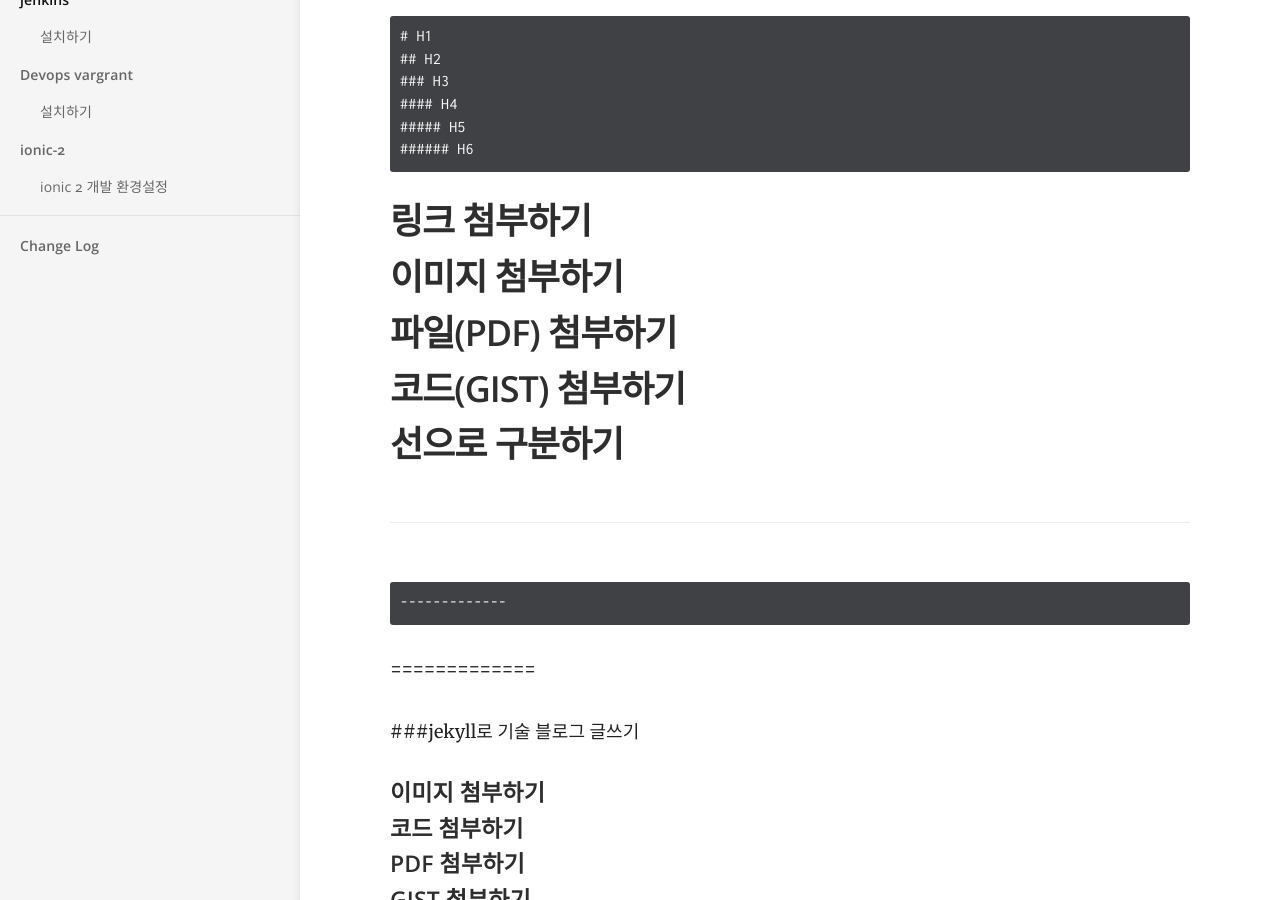
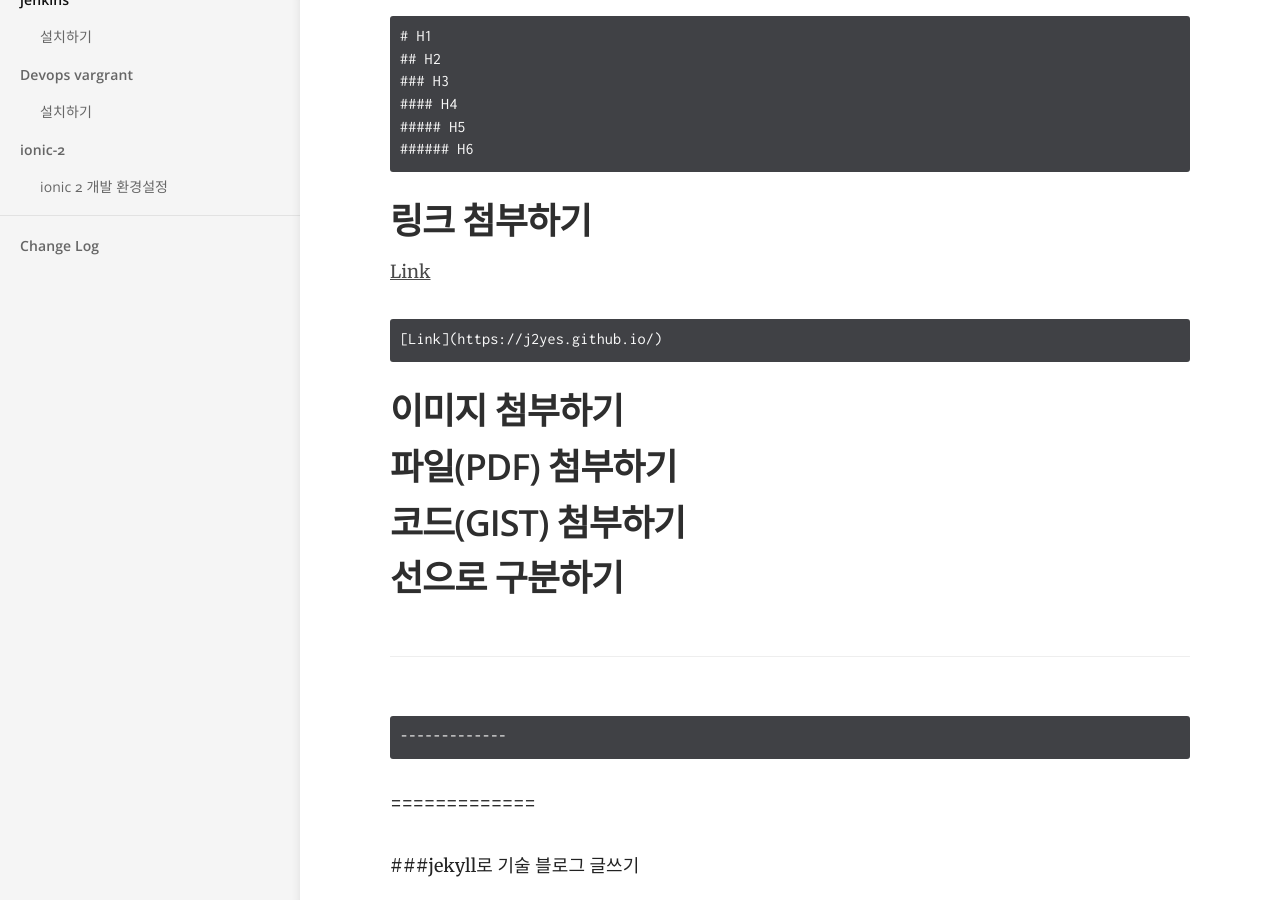
Before and after one commit to j2yes/j2yes.github.io, a Jekyll site: the page built from index.md, in a window 1280 px wide and 900 px high, scrolled down 309 px. Built offline with Jekyll 4.4.1, drawn with Linux system fonts in a browser that asks for light colours; comment, search, counter and statistics services are not loaded.

Commit message:
Updated 'index.md' via CloudCannon

````diff
--- a/index.md
+++ b/index.md
@@ -18,6 +18,10 @@ comments: true
 ```
 
 ## 링크 첨부하기
+[Link](https://j2yes.github.io/)
+```
+[Link](https://j2yes.github.io/)
+```
 
 ## 이미지 첨부하기
 
````
